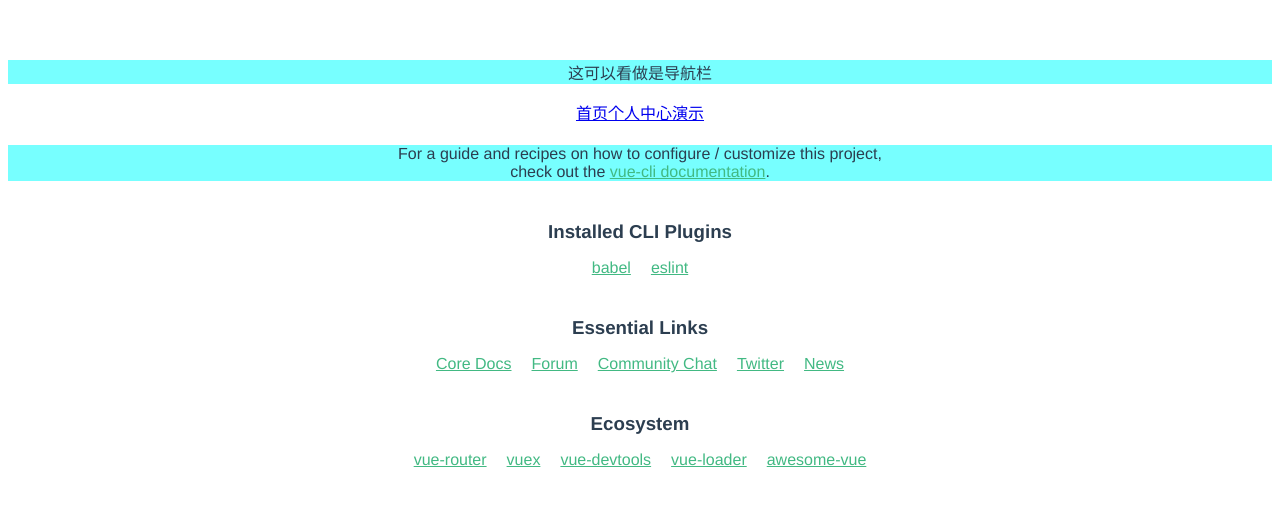
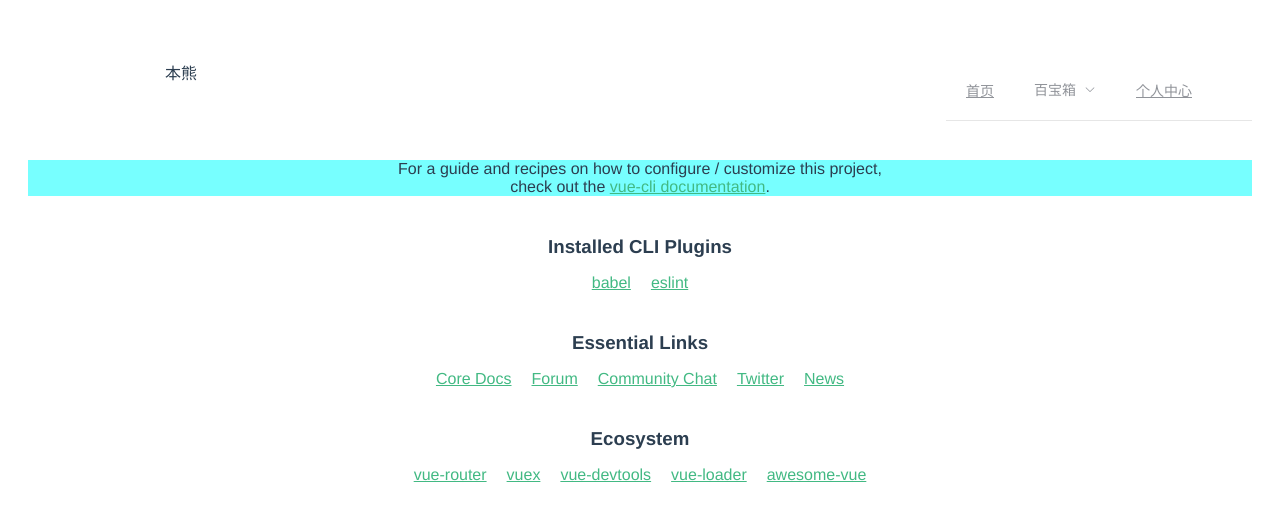
Before and after one commit to pandas16/grap_vue, a Vue app: page /demo in a window 1280 px wide. Shown: the top 520 px of the page. Built offline with nearby package versions, Linux system fonts and the light colour scheme.

Commit message:
调整首页样式（临时）

```diff
--- a/src/App.vue
+++ b/src/App.vue
@@ -1,10 +1,33 @@
 <template>
   <div id="app">
-    <p>这可以看做是导航栏</p>
-    <router-link to="/index">首页</router-link>
-    <router-link to="/userCenter">个人中心</router-link>
-    <router-link to="/demo">演示</router-link>
-    <router-view></router-view>
+    <el-container>
+      <el-header>
+        <el-row type="flex" class="row-bg" justify="space-between">
+          <el-col :span="6">
+            <span>本熊</span>
+          </el-col>
+          <el-col :span="6">
+            <el-menu :default-active="1" class="el-menu-demo" mode="horizontal" @select="handleSelect">
+              <el-menu-item index="1">
+                <router-link to="/index">首页</router-link>
+              </el-menu-item>
+              <el-submenu index="2">
+                <template slot="title">百宝箱</template>
+                <el-menu-item index="2-1">
+                  <router-link to="/demo">演示</router-link>
+                </el-menu-item>
+              </el-submenu>
+              <el-menu-item index="3">
+                <router-link to="/userCenter">个人中心</router-link>
+              </el-menu-item>
+            </el-menu>
+          </el-col>
+        </el-row>
+      </el-header>
+      <el-main>
+        <router-view></router-view>
+      </el-main>
+    </el-container>
   </div>
 </template>
 
@@ -16,7 +39,7 @@ export default {
 
 <style>
 #app {
-  font-family: 'Avenir', Helvetica, Arial, sans-serif;
+  font-family: "Avenir", Helvetica, Arial, sans-serif;
   -webkit-font-smoothing: antialiased;
   -moz-osx-font-smoothing: grayscale;
   text-align: center;
```
